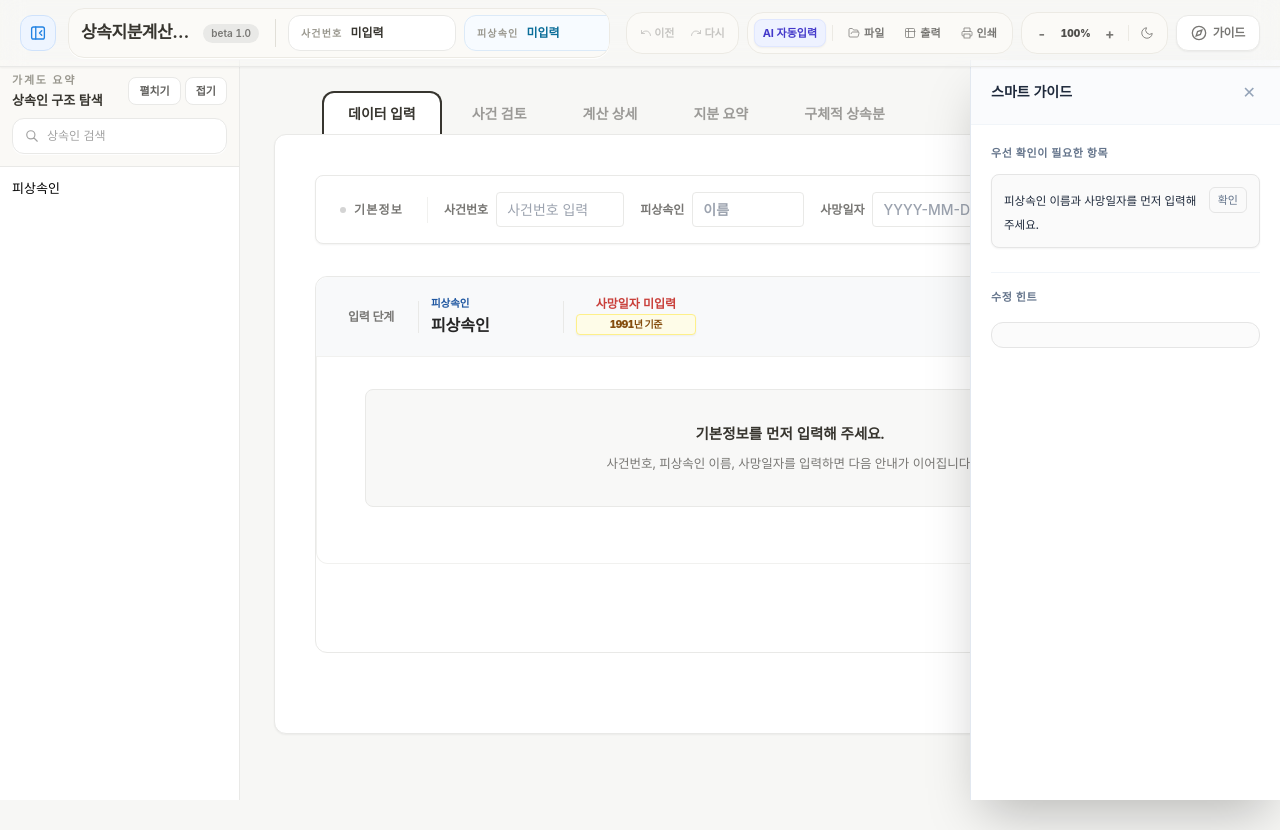
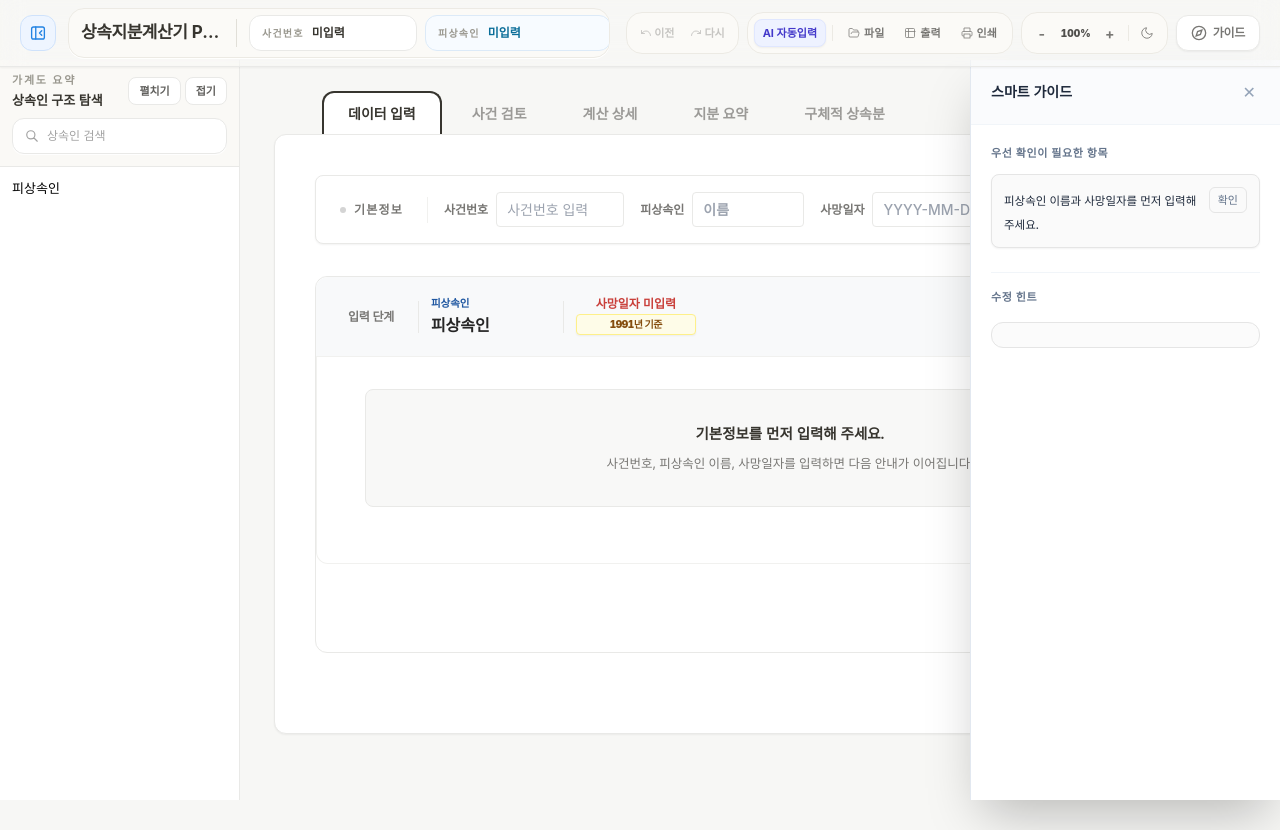
Before and after one commit to wallmendi-beep/inherit-calc, a React (Vite) app: page / in a window 1280 px wide. Shown: the top 830 px of the page. Built offline with nearby package versions, Linux system fonts and the light colour scheme; the HTML template or start-up script is replaced by a standard one; a web font is replaced by a local one.

Commit message:
style: 상단 툴바 버전 뱃지 전체 제거 (창 제목바에 버전 표기로 대체)

```diff
--- a/src/components/TopToolbar.jsx
+++ b/src/components/TopToolbar.jsx
@@ -47,7 +47,7 @@ export default function TopToolbar({
             <div className="flex items-center text-[#37352f] dark:text-neutral-100 font-bold text-[18px] tracking-tight whitespace-nowrap shrink-0">
               <IconCalculator className="w-5 h-5 mr-1.5 text-[#787774] dark:text-neutral-400 shrink-0" />
               상속지분 계산기 PRO
-              <span className="ml-1.5 text-[11px] font-medium bg-[#e9e9e7] dark:bg-neutral-700 px-1.5 py-0.5 rounded text-[#787774] dark:text-neutral-400 shrink-0">베타 v1.0.1</span>
+
             </div>
             <span className="designer-sign text-[#a3a3a3] dark:text-neutral-500 text-[14px] ml-8 whitespace-nowrap shrink-0">Designed by J.H. Lee</span>
           </div>
--- a/src/components/TopToolbarBalanced.jsx
+++ b/src/components/TopToolbarBalanced.jsx
@@ -93,7 +93,7 @@ export default function TopToolbarBalanced({
           <div className="flex min-w-0 items-center gap-3 overflow-hidden rounded-2xl border border-[#eceae4] bg-[#fbfaf7] px-3 py-1.5 shadow-[0_1px_0_rgba(255,255,255,0.9)] dark:border-neutral-700 dark:bg-neutral-800/80">
             <div className="flex min-w-0 items-center gap-2 pr-1">
               <span className="truncate text-[17px] font-bold tracking-tight text-[#37352f] dark:text-neutral-100">상속지분계산기 PRO</span>
-              <span className="shrink-0 rounded-full bg-[#e9e9e7] px-2 py-0.5 text-[10px] font-semibold text-[#787774] dark:bg-neutral-700 dark:text-neutral-300">beta 1.0</span>
+
             </div>
 
             <div className="hidden h-7 w-px bg-[#e1dfd8] dark:bg-neutral-700 lg:block" />
--- a/src/components/TopToolbarDesktop.jsx
+++ b/src/components/TopToolbarDesktop.jsx
@@ -70,7 +70,7 @@ export default function TopToolbarDesktop({
             <div className="flex items-center text-[#37352f] dark:text-neutral-100 font-bold text-[18px] tracking-tight whitespace-nowrap shrink-0">
               <IconCalculator className="w-5 h-5 mr-1.5 text-[#787774] dark:text-neutral-400 shrink-0" />
               상속지분 계산기 PRO
-              <span className="ml-1.5 text-[11px] font-medium bg-[#e9e9e7] dark:bg-neutral-700 px-1.5 py-0.5 rounded text-[#787774] dark:text-neutral-400 shrink-0">베타 v1.0.0</span>
+
             </div>
           </div>
         </div>
--- a/src/components/TopToolbarFixed.jsx
+++ b/src/components/TopToolbarFixed.jsx
@@ -51,7 +51,7 @@ export default function TopToolbarFixed({
             <div className="flex items-center text-[#37352f] dark:text-neutral-100 font-bold text-[18px] tracking-tight whitespace-nowrap shrink-0">
               <IconCalculator className="w-5 h-5 mr-1.5 text-[#787774] dark:text-neutral-400 shrink-0" />
               상속지분 계산기 PRO
-              <span className="ml-1.5 text-[11px] font-medium bg-[#e9e9e7] dark:bg-neutral-700 px-1.5 py-0.5 rounded text-[#787774] dark:text-neutral-400 shrink-0">베타 v1.0.1</span>
+
             </div>
             <span className="designer-sign text-[#a3a3a3] dark:text-neutral-500 text-[14px] ml-8 whitespace-nowrap shrink-0">
               Designed by J.H. Lee
```
